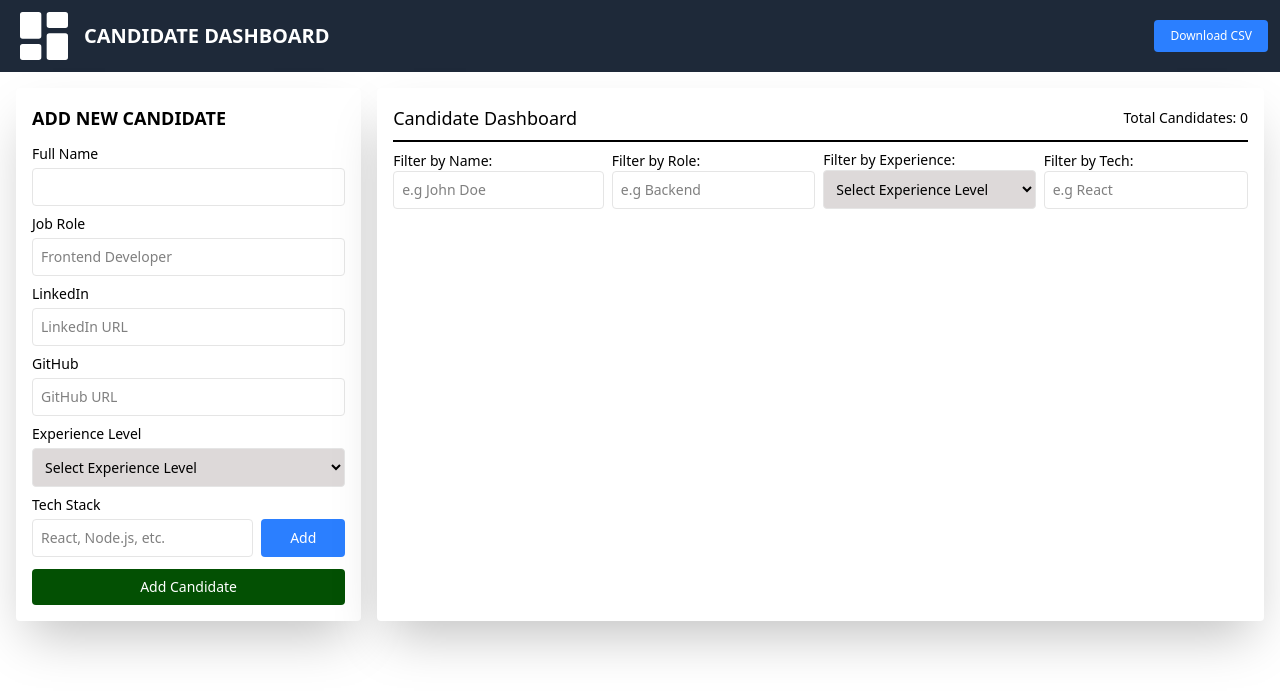
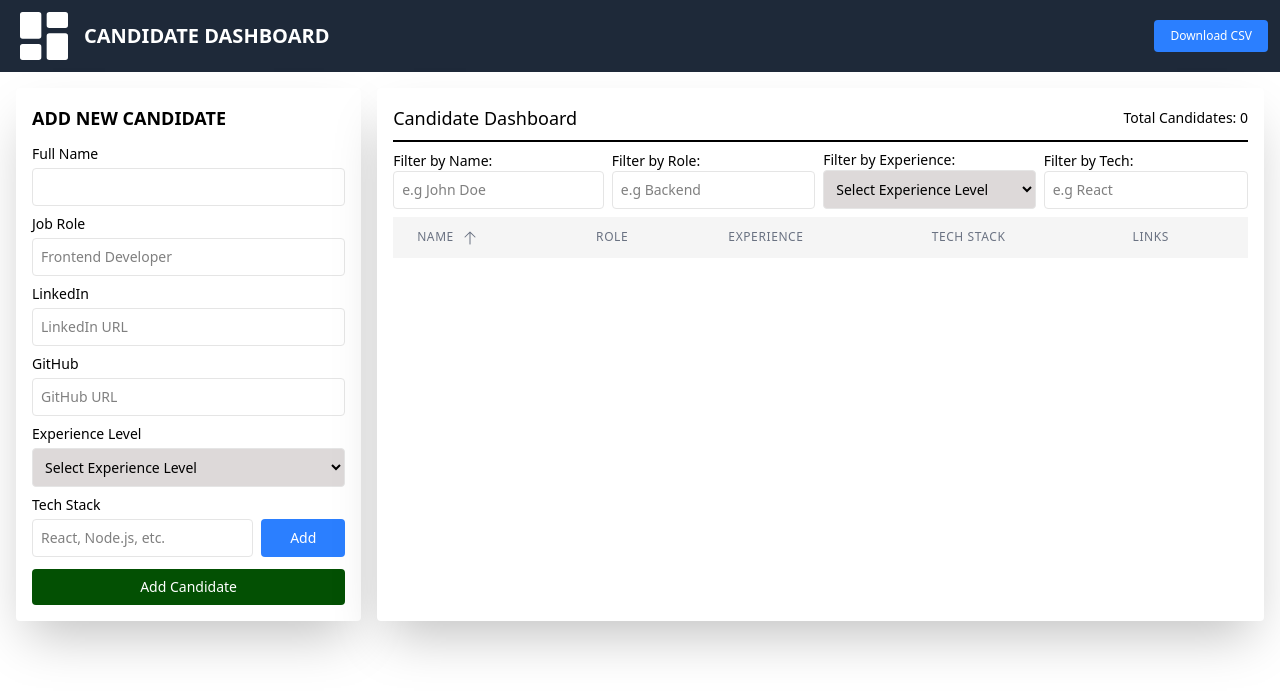
Before and after one commit to Mrtee160561051/CandidateDashboard, a React (Vite) app in the folder candidate-dashboard/: page / in a window 1280 px wide. Shown: the top 694 px of the page. Built offline with nearby package versions, Linux system fonts and the light colour scheme.

Commit message:
feat: add modal.jsx and candidateSlice.jsx
add candidateSlice.jsx and modalSlice.jsx

```diff
--- a/candidate-dashboard/src/App.jsx
+++ b/candidate-dashboard/src/App.jsx
@@ -1,8 +1,16 @@
 import Header from "./component/Header"
 import Form from "./component/Form"
 import { useState, useEffect } from "react"
+import { ArrowUpIcon, ArrowDownIcon } from '@heroicons/react/24/solid'
 function App() {
   const [candidates, setCandidates] = useState([])
+  const [sortConfig, setSortConfig] = useState({
+    key: 'name',
+    direction: 'ascending'
+  })
+
+
+  // Load from localStorage on initial render
   useEffect(()=>{
     const savedChange = localStorage.getItem('candidates')
     if(savedChange){
@@ -14,6 +22,24 @@ function App() {
     localStorage.setItem('candidates',JSON.stringify(candidates))
   }, [candidates]);
 
+  //Determine the sorting order
+  const handleSort = (key) => {
+    let direction = 'ascending'
+    if (sortConfig.key === key && sortConfig.direction === 'ascending') {
+      direction = 'descending'
+    }
+    setSortConfig({ key, direction })
+  }
+
+  //Determine where the icon should be placed or not
+  const getSortIcon = (key) => {
+    if (sortConfig.key !== key) return null
+    return sortConfig.direction === 'ascending' ? (
+      <ArrowUpIcon className="h-4 w-4 inline ml-1" />
+    ) : (
+      <ArrowDownIcon className="h-4 w-4 inline ml-1" />
+    )
+  }
   return (
     <>
       <Header/>
@@ -24,7 +50,7 @@ function App() {
                 {/* Score */}
                 <div className="flex flex-row justify-between gap-2 items-center border-b-2 pb-2">
                   <h2 className="font-medium text-lg ">Candidate Dashboard</h2>
-                  <p className="text-nowrap">Total Candidates: 0</p>
+                  <p className="text-nowrap">Total Candidates: {candidates.length}</p>
                 </div>
 
                 {/* Filters */}
@@ -60,7 +86,36 @@ function App() {
 
               {/* Candidates table*/}
              <article className="overflow-x-auto">
-
+              <table className="min-w-full divide-y divide-neutral-200">
+                 <thead className="bg-neutral-100">
+                    <tr>
+                      <th
+                        className="px-6 py-3 text-left text-xs font-medium text-gray-500 uppercase tracking-wider cursor-pointer"
+                        onClick={() => handleSort('name')}
+                      >
+                        Name {getSortIcon('name')}
+                      </th>
+                      <th
+                        className="px-6 py-3 text-left text-xs font-medium text-gray-500 uppercase tracking-wider cursor-pointer"
+                        onClick={() => handleSort('role')}
+                      >
+                        Role {getSortIcon('role')}
+                      </th>
+                      <th
+                        className="px-6 py-3 text-left text-xs font-medium text-gray-500 uppercase tracking-wider cursor-pointer"
+                        onClick={() => handleSort('experience')}
+                      >
+                        Experience {getSortIcon('experience')}
+                      </th>
+                      <th className="px-6 py-3 text-left text-xs font-medium text-gray-500 uppercase tracking-wider">
+                        Tech Stack
+                      </th>
+                      <th className="px-6 py-3 text-left text-xs font-medium text-gray-500 uppercase tracking-wider">
+                        Links
+                      </th>
+                    </tr>
+                 </thead>
+              </table>
             </article>
         </section>
       </main>
```
